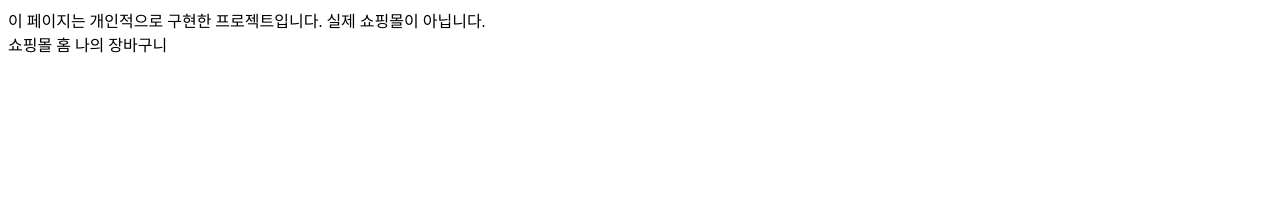
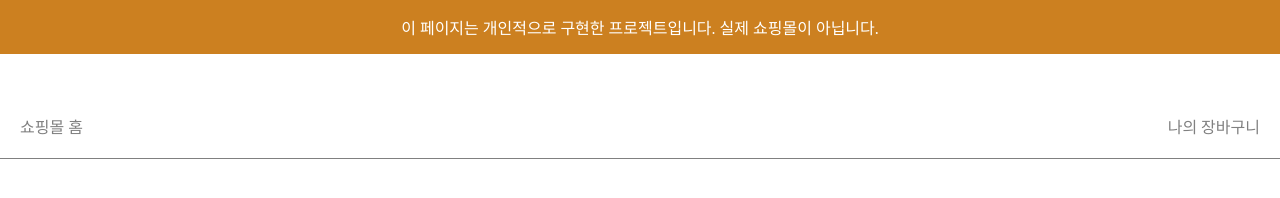
Before and after one commit to kuman514/AJAXShopping, a plain HTML site: page index.html in a window 1280 px wide. Drawn offline with Linux system fonts and the light colour scheme.

Commit message:
Completing first basic structure

```diff
--- /dev/null
+++ b/css/structure.css
@@ -0,0 +1,35 @@
+body {
+    text-align: center;
+    margin: 0;
+}
+
+#warning {
+    padding: 15px;
+    background-color: #cc8020;
+    color: white;
+}
+
+#topmenu {
+    padding-top: 60px;
+    padding-bottom: 20px;
+    padding-left: 20px;
+    padding-right: 20px;
+
+    display: grid;
+    grid-template-columns: 200px 1fr 200px;
+
+    border-bottom: 1px solid gray;
+}
+
+#shophomebutton {
+    text-align: left;
+}
+
+#cartbutton {
+    text-align: right;
+}
+
+a {
+    color: gray;
+    text-decoration: none;
+}
--- a/index.html
+++ b/index.html
@@ -3,6 +3,7 @@
     <head>
         <meta charset="utf-8">
         <title>에이젝스 가상 쇼핑몰</title>
+        <link rel="stylesheet" href="css/structure.css">
     </head>
     <body>
         <div id="top">
@@ -10,8 +11,19 @@
                 이 페이지는 개인적으로 구현한 프로젝트입니다. 실제 쇼핑몰이 아닙니다.
             </div>
             <div id="topmenu">
-                <span id="shophomebutton">쇼핑몰 홈</span>
-                <span id="cartbutton">나의 장바구니</span>
+                <div id="shophomebutton">
+                    <a href="#!main">
+                        쇼핑몰 홈
+                    </a>
+                </div>
+                <div>
+                    <!-- 빈 공간 -->
+                </div>
+                <div id="cartbutton">
+                    <a href="#!cart">
+                        나의 장바구니
+                    </a>
+                </div>
             </div>
         </div>
         <div id="content">
```
